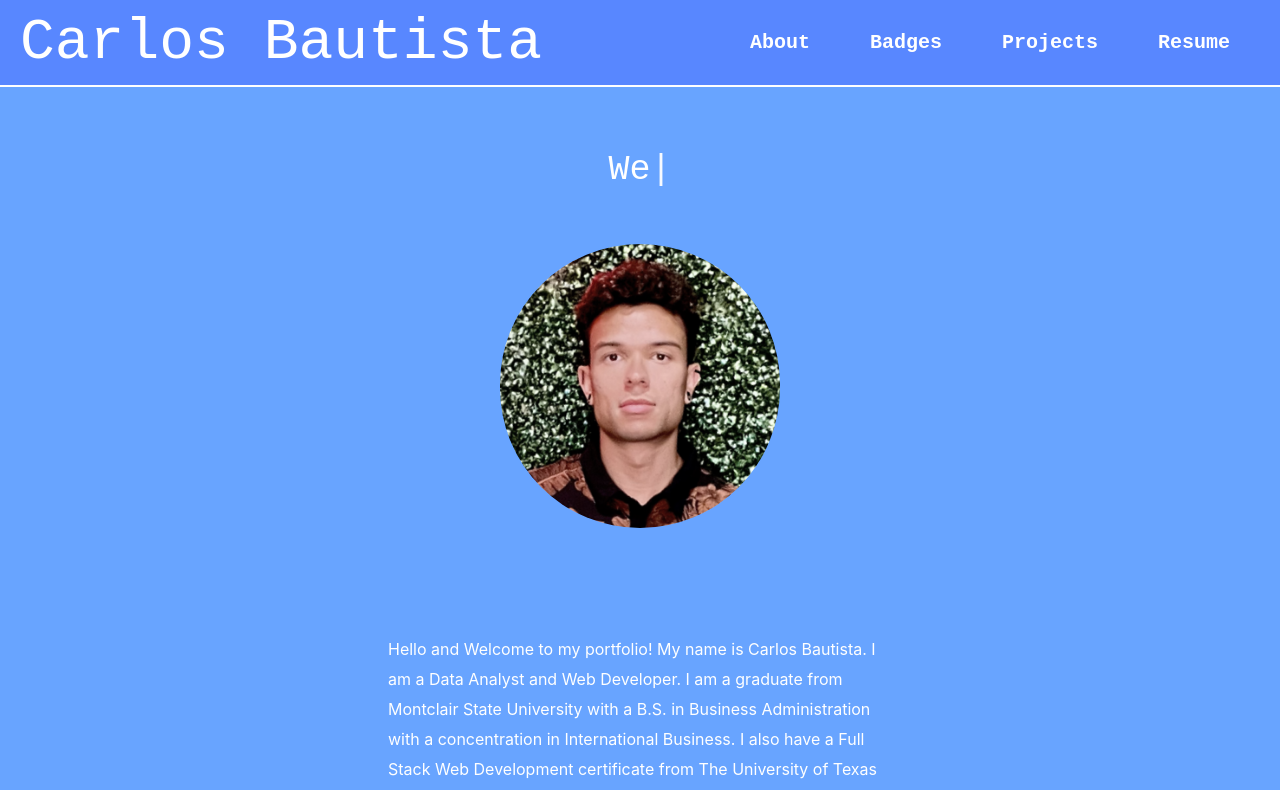
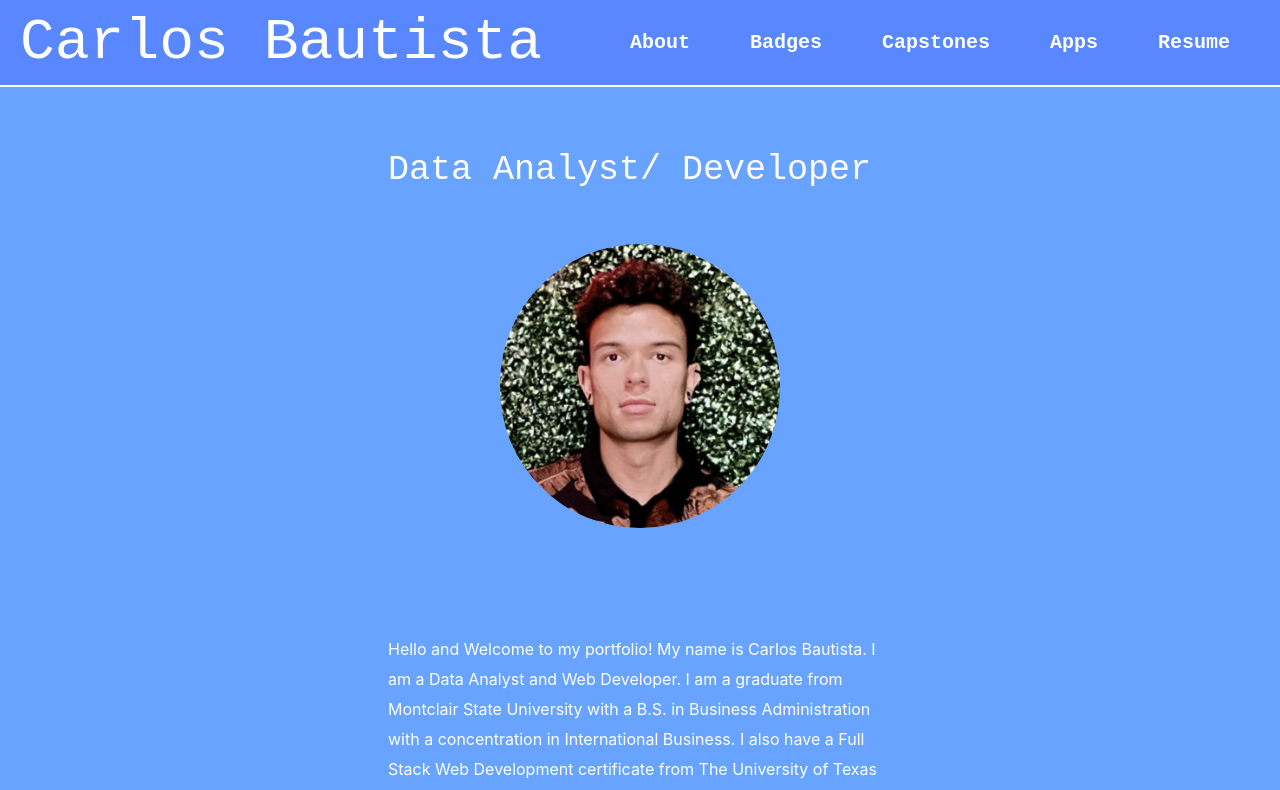
Before and after one commit to CxLos/CxLos-Portfolio, a React (Create React App) app in the folder cxlos20-portfolio/: page / in a window 1280 px wide. Shown: the top 790 px of the page. Built offline with nearby package versions, Linux system fonts and the light colour scheme.

Commit message:
added animated text to all pages

```diff
--- a/cxlos20-portfolio/src/App.css
+++ b/cxlos20-portfolio/src/App.css
@@ -627,3 +627,7 @@ svg {
 .cursor {
   animation: blink 1s infinite;
 }
+
+.animated-text span {
+  animation: blink 1s step-end infinite;
+}
--- a/cxlos20-portfolio/src/components/navigation.js
+++ b/cxlos20-portfolio/src/components/navigation.js
@@ -36,19 +36,19 @@ function Navigation ({ currentPage, handlePageChange }) {
                             </a>
                         </li>
                         <li className="">
-                            <a href="#data"
+                            <a href="#capstones"
                             // lassName={currentPage === 'About' ? 'nav-link active' : 'nav-link'}
                             onClick={() => handlePageChange('Data')}>
-                                Projects
+                                Capstones
                             </a>
                         </li>
-                        {/* <li className="">
-                            <a href="#projects"
+                        <li className="">
+                            <a href="#apps"
                             // className={currentPage === 'Projects' ? 'nav-link active' : 'nav-link'}
-                            onClick={() => handlePageChange('Projects')}>
-                                Web Apps
+                            onClick={() => handlePageChange('Apps')}>
+                                Apps
                             </a>
-                        </li> */}
+                        </li>
                         <li className="">
                             <a href="#resume"
                             // className=
--- a/cxlos20-portfolio/src/components/pages/about.js
+++ b/cxlos20-portfolio/src/components/pages/about.js
@@ -3,52 +3,31 @@ import React, { useState, useEffect, useRef} from 'react';
 
 const AnimatedTypingText = () => {
     const [displayedText, setDisplayedText] = useState('');
-    const roles = ["Data Analyst", "Web Developer"];
-    const [currentRoleIndex, setCurrentRoleIndex] = useState(0);
-    const [typingForward, setTypingForward] = useState(true);
+    const text = "Data Analyst/ Developer";
     const [currentIndex, setCurrentIndex] = useState(0);
-    const [pauseTimer, setPauseTimer] = useState(null);
-    const [cursorVisible, setCursorVisible] = useState(true);
 
     useEffect(() => {
         let typingInterval;
 
         const typeText = () => {
-            if (typingForward) {
-                if (currentIndex < roles[currentRoleIndex].length) {
-                    setDisplayedText(prevText => prevText + roles[currentRoleIndex][currentIndex]);
-                    setCurrentIndex(prevIndex => prevIndex + 1);
-                } else {
-                    setTypingForward(false);
-                    setPauseTimer(setTimeout(() => {
-                        setTypingForward(true);
-                    }, 30000)); // Pause for 3 seconds
-                }
+            if (currentIndex < text.length) {
+                setDisplayedText(prevText => prevText + text[currentIndex]);
+                setCurrentIndex(prevIndex => prevIndex + 1);
             } else {
-                if (currentIndex > 0) {
-                    setDisplayedText(prevText => prevText.slice(0, -1));
-                    setCurrentIndex(prevIndex => prevIndex - 1);
-                } else {
-                    setTypingForward(true);
-                    setCurrentRoleIndex(prevIndex => (prevIndex + 1) % roles.length);
-                    clearTimeout(pauseTimer);
-                }
+                clearInterval(typingInterval); // Stop typing once text is fully typed
             }
-            setCursorVisible(!typingForward || currentIndex < roles[currentRoleIndex].length);
         };
 
-        typingInterval = setInterval(typeText, 200);
+        typingInterval = setInterval(typeText, 110); // Adjust typing speed here (milliseconds)
 
         return () => clearInterval(typingInterval);
-    }, [currentRoleIndex, roles, typingForward, currentIndex, pauseTimer]);
+    }, [currentIndex]);
 
     return (
-        <div>
-            <h1 style={{ position: 'relative' }}>
-                {displayedText}
-                {cursorVisible && <span style={{ animation: 'blink 1s infinite' }}>|</span>}
-            </h1>
-        </div>
+        <h1 className="animated-text">
+            {displayedText}
+            <span>|</span> {/* Cursor */}
+        </h1>
     );
 };
 
--- a/cxlos20-portfolio/src/components/pages/projects.js
+++ b/cxlos20-portfolio/src/components/pages/apps.js
@@ -1,10 +1,42 @@
-import React from 'react';
+import React, { useState, useEffect, useRef} from 'react';
+
+const AnimatedTypingText = () => {
+    const [displayedText, setDisplayedText] = useState('');
+    const text = "Web Apps";
+    const [currentIndex, setCurrentIndex] = useState(0);
+
+    useEffect(() => {
+        let typingInterval;
+
+        const typeText = () => {
+            if (currentIndex < text.length) {
+                setDisplayedText(prevText => prevText + text[currentIndex]);
+                setCurrentIndex(prevIndex => prevIndex + 1);
+            } else {
+                clearInterval(typingInterval); // Stop typing once text is fully typed
+            }
+        };
+
+        typingInterval = setInterval(typeText, 120); // Adjust typing speed here (milliseconds)
+
+        return () => clearInterval(typingInterval);
+    }, [currentIndex]);
+
+    return (
+        <h1 className="animated-text">
+            {displayedText}
+            <span>|</span> {/* Cursor */}
+        </h1>
+    );
+};
+
 
 const Projects = () => {
     return(
         <div className='projects'>
             <header>
-                <h1>Projects</h1>
+                {/* <h1>Projects</h1> */}
+                <AnimatedTypingText text="Projects" />
             </header>
 
             <div className='p-border'>
--- a/cxlos20-portfolio/src/components/pages/badge.js
+++ b/cxlos20-portfolio/src/components/pages/badge.js
@@ -1,11 +1,50 @@
-import React from 'react';
+import React, { useState, useEffect } from 'react';
+
+const AnimatedTypingText = ({ text }) => {
+  const [displayedText, setDisplayedText] = useState('');
+  const [currentIndex, setCurrentIndex] = useState(0);
+  const [cursorVisible, setCursorVisible] = useState(true);
+
+  useEffect(() => {
+      let typingInterval;
+      let cursorInterval;
+
+      const typeText = () => {
+          if (currentIndex < text.length) {
+              setDisplayedText(prevText => prevText + text[currentIndex]);
+              setCurrentIndex(prevIndex => prevIndex + 1);
+          } else {
+              clearInterval(typingInterval); // Stop typing once text is fully typed
+          }
+      };
+
+      typingInterval = setInterval(typeText, 140); // Adjust typing speed here (milliseconds)
+
+      cursorInterval = setInterval(() => {
+          setCursorVisible(prev => !prev); // Toggle cursor visibility
+      }, 100); // Adjust blinking speed here (milliseconds)
+
+      return () => {
+          clearInterval(typingInterval);
+          clearInterval(cursorInterval);
+      };
+  }, [text, currentIndex]);
+
+  return (
+      <h1 className="animated-text">
+          {displayedText}
+          <span className={cursorVisible ? "blink" : ""}>|</span> {/* Use CSS class for blinking cursor */}
+      </h1>
+  );
+};
 
 const Badge = () => {
     return(
 
         <div className="page">
           <header>
-                <h1>Badges</h1>
+                {/* <h1>Badges</h1> */}
+                <AnimatedTypingText text="Badges" />
           </header>
 
           <div className='badge-box'>
--- a/cxlos20-portfolio/src/components/pages/data.js
+++ b/cxlos20-portfolio/src/components/pages/data.js
@@ -1,10 +1,42 @@
-import React from 'react';
+import React, { useState, useEffect, useRef} from 'react';
+
+const AnimatedTypingText = () => {
+    const [displayedText, setDisplayedText] = useState('');
+    const text = "Capstone Projects Coming Soon!";
+    const [currentIndex, setCurrentIndex] = useState(0);
+
+    useEffect(() => {
+        let typingInterval;
+
+        const typeText = () => {
+            if (currentIndex < text.length) {
+                setDisplayedText(prevText => prevText + text[currentIndex]);
+                setCurrentIndex(prevIndex => prevIndex + 1);
+            } else {
+                clearInterval(typingInterval); // Stop typing once text is fully typed
+            }
+        };
+
+        typingInterval = setInterval(typeText, 80); // Adjust typing speed here (milliseconds)
+
+        return () => clearInterval(typingInterval);
+    }, [currentIndex]);
+
+    return (
+        <h1 className="animated-text">
+            {displayedText}
+            <span>|</span> {/* Cursor */}
+        </h1>
+    );
+};
+
 
 const Data = () => {
     return(
         <div className='projects'>
             <header>
-                <h1>Projects Coming Soon!</h1>
+                {/* <h1>Projects Coming Soon!</h1> */}
+                <AnimatedTypingText />
             </header>
 
             <div className='p-border'>
--- a/cxlos20-portfolio/src/components/pages/resume.js
+++ b/cxlos20-portfolio/src/components/pages/resume.js
@@ -1,4 +1,34 @@
-import React from 'react';
+import React, { useState, useEffect, useRef} from 'react';
+
+const AnimatedTypingText = () => {
+    const [displayedText, setDisplayedText] = useState('');
+    const text = "Experience";
+    const [currentIndex, setCurrentIndex] = useState(0);
+
+    useEffect(() => {
+        let typingInterval;
+
+        const typeText = () => {
+            if (currentIndex < text.length) {
+                setDisplayedText(prevText => prevText + text[currentIndex]);
+                setCurrentIndex(prevIndex => prevIndex + 1);
+            } else {
+                clearInterval(typingInterval); // Stop typing once text is fully typed
+            }
+        };
+
+        typingInterval = setInterval(typeText, 120); // Adjust typing speed here (milliseconds)
+
+        return () => clearInterval(typingInterval);
+    }, [currentIndex]);
+
+    return (
+        <h1 className="animated-text">
+            {displayedText}
+            <span>|</span> {/* Cursor */}
+        </h1>
+    );
+};
 
 const Resume = () => {
     return(
@@ -6,7 +36,8 @@ const Resume = () => {
 
             <div classname=''>
                 <header>
-                    <h1>Resume</h1>
+                    {/* <h1>Resume</h1> */}
+                    <AnimatedTypingText />
                 </header>
             </div>
 
--- a/cxlos20-portfolio/src/components/portfolio.js
+++ b/cxlos20-portfolio/src/components/portfolio.js
@@ -4,7 +4,7 @@ import Home from './pages/home'
 import Badge from './pages/badge'
 import About from './pages/about'
 import Data from './pages/data'
-import Projects from './pages/projects';
+import Apps from './pages/apps';
 import Resume from './pages/resume'
 import Contact from './pages/contact'
 import Footer from './pages/footer'
@@ -26,8 +26,8 @@ const Portfolio = () => {
       if (currentPage === 'Data') {
         return <Data />;
       }
-      if (currentPage === 'Projects') {
-        return <Projects />;
+      if (currentPage === 'Apps') {
+        return <Apps />;
       }
       if (currentPage === 'Resume') {
         return <Resume />;
```
